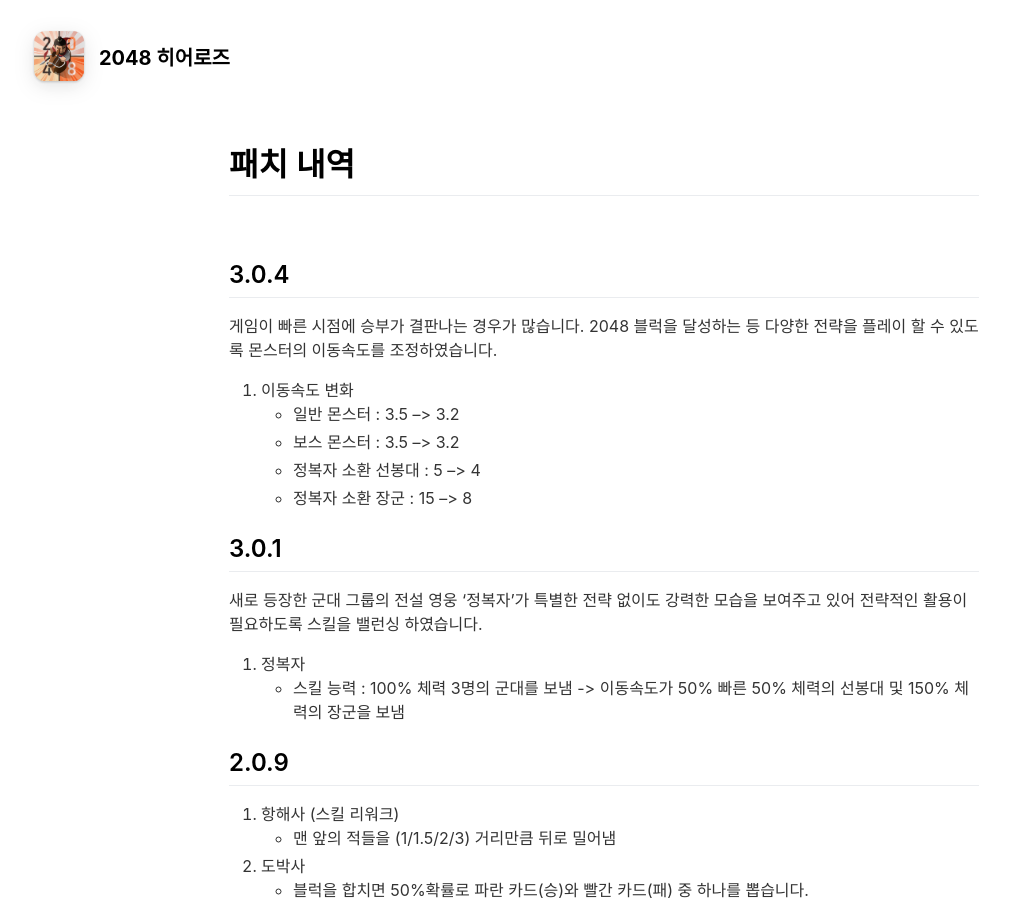
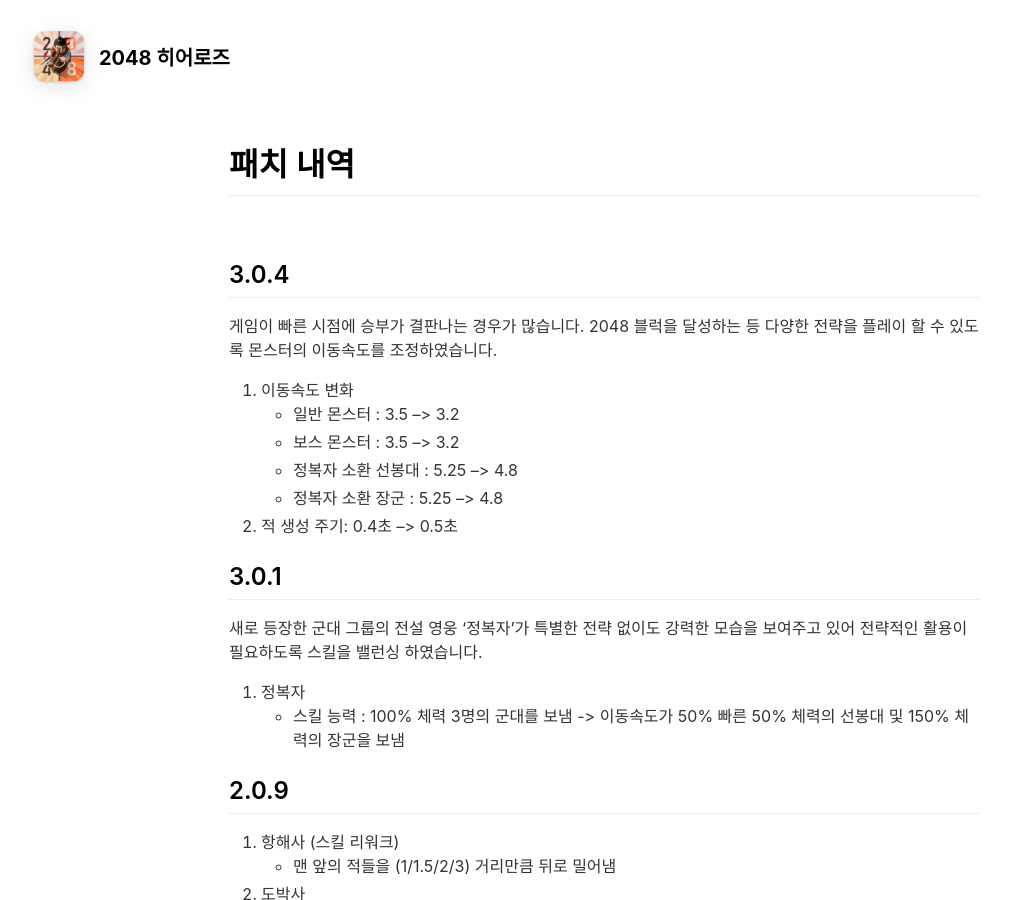
Before and after one commit to ArgoExped/Frozen-Arts, a Jekyll site: the page built from patch-kr.md, in a window 1280 px wide and 900 px high. Shown: the whole window, without its empty margins (36-1046 px from the left). Built offline with Jekyll 4.4.1, drawn with Linux system fonts in a browser that asks for light colours; nearby versions of some CDN libraries.

Commit message:
Update patch-kr.md
fix typo error

```diff
--- a/patch-kr.md
+++ b/patch-kr.md
@@ -7,16 +7,16 @@ include_in_header: true
 
 
 <br>
-
-
 ## 3.0.4
 게임이 빠른 시점에 승부가 결판나는 경우가 많습니다. 2048 블럭을 달성하는 등 다양한 전략을 플레이 할 수 있도록 몬스터의 이동속도를 조정하였습니다.
 
 1. 이동속도 변화
      - 일반 몬스터 : 3.5 --> 3.2
      - 보스 몬스터 : 3.5 --> 3.2
-     - 정복자 소환 선봉대 : 5 --> 4
-     - 정복자 소환 장군 : 15 --> 8
+     - 정복자 소환 선봉대 : 5.25 --> 4.8
+     - 정복자 소환 장군 : 5.25 --> 4.8
+
+2. 적 생성 주기: 0.4초 --> 0.5초
 
 
 ## 3.0.1
@@ -42,10 +42,7 @@ include_in_header: true
      - 스킬 데미지 수치가 조정되었습니다. (20%/30%/40%/50%)
      - 블럭 숫자에 따른 성장치(스킬데미지 5%)가 적용됩니다.
 
-
-
 <br>
-
 ## 2.0.8
 2048 히어로즈는 빠른 2048 블럭의 달성, 혹은 높은 공격력을 활용해 웨이브를 처리해 상대의 기지를 폭파시켜
 승리할 수 있습니다.
@@ -136,10 +133,6 @@ include_in_header: true
 2. 의사 스킬 개편
      - N회 공격시 출혈을 유발하는 범위 공격을 합니다.
 
-
-
-
-
 ## 1.2.2
 2048 heroes는 타워 디펜스를 기반으로, 다양한 영웅의 스킬들과 함께 퍼즐을 풀어나가며 자신만의 전략으로 상대를 제압하는 전략형 타워디펜스 게임입니다.
 
```
